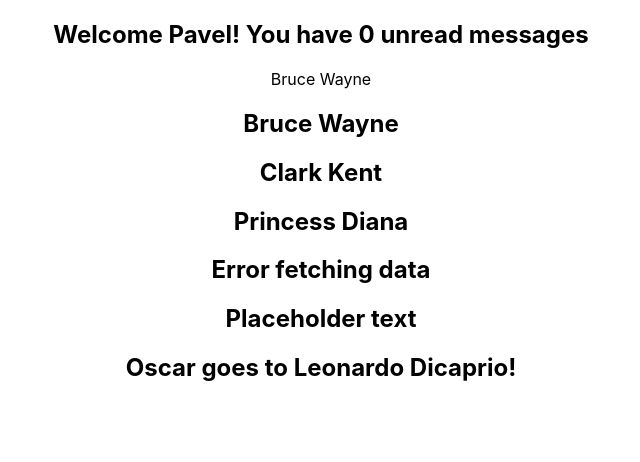
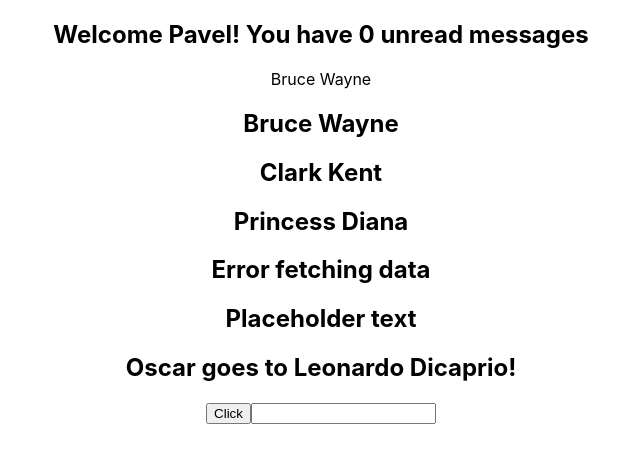
Before and after one commit to CaWeb007/react_typescript, a React (Create React App) app: page / in a window 1280 px wide. Shown: the top 462 px of the page, without its empty margins (319-959 px from the left). Built offline with nearby package versions, Linux system fonts and the light colour scheme.

Commit message:
other types

```diff
--- a/src/App.tsx
+++ b/src/App.tsx
@@ -5,6 +5,8 @@
 import {Status} from "./components/Status";
 import {Heading} from "./components/Heading";
 import {Oscar} from "./components/Oscar";
+import {Button} from "./components/Button";
+import {Input} from "./components/Input";
 
 function App() {
     const personName = {
@@ -35,6 +37,10 @@
         <Oscar>
             <Heading>Oscar goes to Leonardo Dicaprio!</Heading>
         </Oscar>
+        <Button handleClick={(event, id) => {
+            console.log('button click', event, id)
+        }}/>
+        <Input value={''} handleChange={(event) => {console.log(event)}}/>
     </div>
     );
 }
--- /dev/null
+++ b/src/components/Button.tsx
@@ -0,0 +1,12 @@
+import React from "react";
+
+type ButtonProps = {
+    handleClick: (event: React.MouseEvent<HTMLButtonElement>, id: string) => void
+}
+
+export const Button = (props: ButtonProps) => {
+    return (
+        //<button onClick={props.handleClick}>Click</button>
+        <button onClick={(event) => props.handleClick(event, 'prosto knopka')}>Click</button>
+    );
+};
--- /dev/null
+++ b/src/components/Input.tsx
@@ -0,0 +1,15 @@
+import React from "react";
+
+type InputProps = {
+    value: string
+    handleChange: (event: React.ChangeEvent<HTMLInputElement>) => void
+}
+
+export const Input = (props: InputProps) => {
+    //return <input type="text" value={props.value} onChange={props.handleChange}/>
+    const handleInputChange = (event: React.ChangeEvent<HTMLInputElement>) => {
+        console.log(event)
+    }
+    return <input type="text" value={props.value} onChange={handleInputChange}/>
+
+}
```
